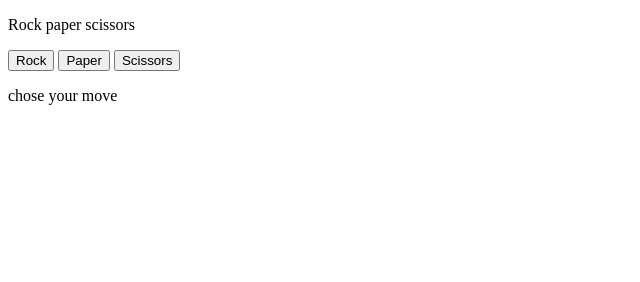
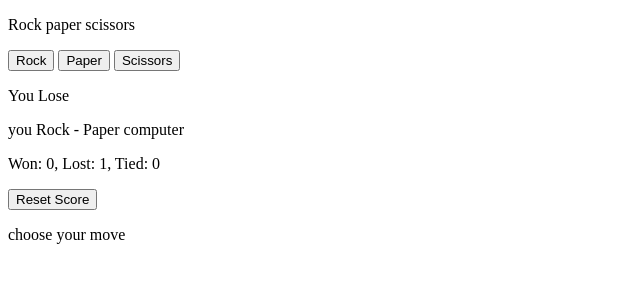
Before and after one commit to 1Jeevan/JS, a plain HTML site: page index.html in a window 1280 px wide. Both pictures are taken after a click on the button "Rock". Shown: the whole page, without its empty margins (0-640 px from the left). Drawn offline with Linux system fonts and the light colour scheme.

Commit message:
Update index.html

```diff
--- a/index.html
+++ b/index.html
@@ -18,14 +18,43 @@
         playeGame('Scissors');
     ">Scissors</button>
 
-    <p>chose your move</p>
+
+    <p class="js-result"></p>
+    <p class="js-move"></p>
+    <p class="js-score"></p>
+
+    <button onclick="
+        score.Won = 0;
+        score.lost = 0;
+        score.tied = 0;
+        localStorage.removeItem('score');
+        updatedScore();
+    ">Reset Score</button>
+
+    <p>choose your move</p>
     <script>
+
+        let score = JSON.parse(localStorage.getItem('score')) || {
+            Won : 0,
+            lost : 0,
+            tied : 0
+        }
+        /*
+        if(!score){
+            score = {
+            Won : 0,
+            lost : 0,
+            tied : 0};
+        }*/
+
+        updatedScore();
+
         function playeGame(playerMove){
             const computerMove = computerMove1();
             let result = '';
             if(playerMove === 'Scissors'){
                 if(computerMove === 'Rock'){
-                    result = 'You lose';
+                    result = 'You Lose';
                 }else if(computerMove === 'Paper'){
                     result = 'You Win';
                 }else if(computerMove === 'Scissors'){
@@ -49,7 +78,23 @@
                 }
             }
 
-            alert(`You picked ${playerMove}, computer picked ${computerMove}, ${result}`);
+            if(result === 'You Win'){
+                score.Won += 1;
+            }else if(result === 'You Lose'){
+                score.lost += 1;
+            }else if(result === 'Tie'){
+                score.tied += 1;
+            }
+
+            localStorage.setItem('score', JSON.stringify(score));
+
+            document.querySelector('.js-result').innerHTML = result;
+
+            document.querySelector('.js-move').innerHTML = `you ${playerMove} - ${computerMove} computer`;
+
+            updatedScore();
+
+
         }
         function computerMove1(){
             const randomNumber = Math.random();
@@ -67,6 +112,13 @@
 
             return computerMove;
         }
+
+        function updatedScore(){
+            document.querySelector('.js-score')
+            .innerHTML = `Won: ${score.Won}, Lost: ${score.lost}, Tied: ${score.tied}`;
+        }
+
+
     </script>
 </body>
 </html>
```
